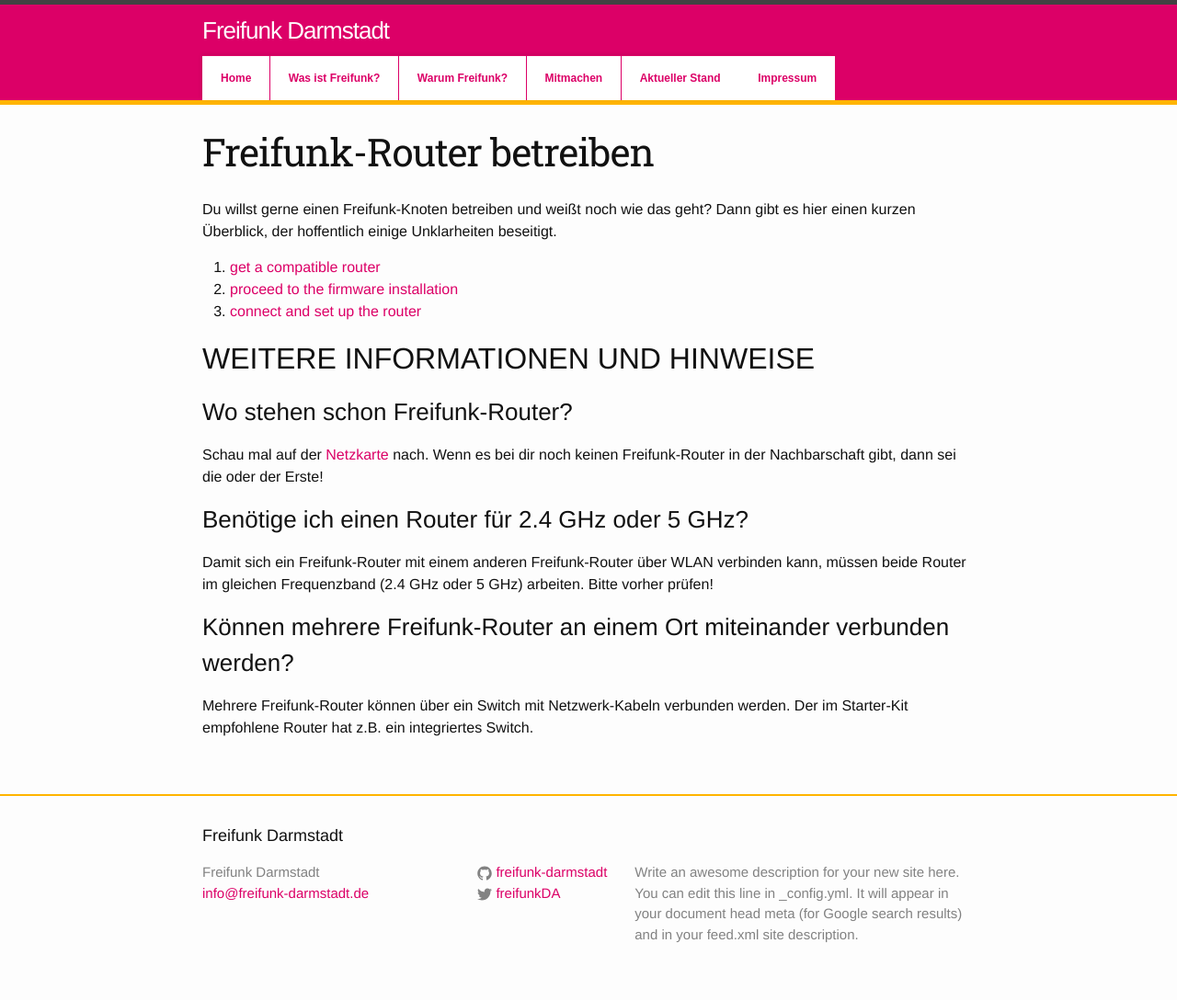
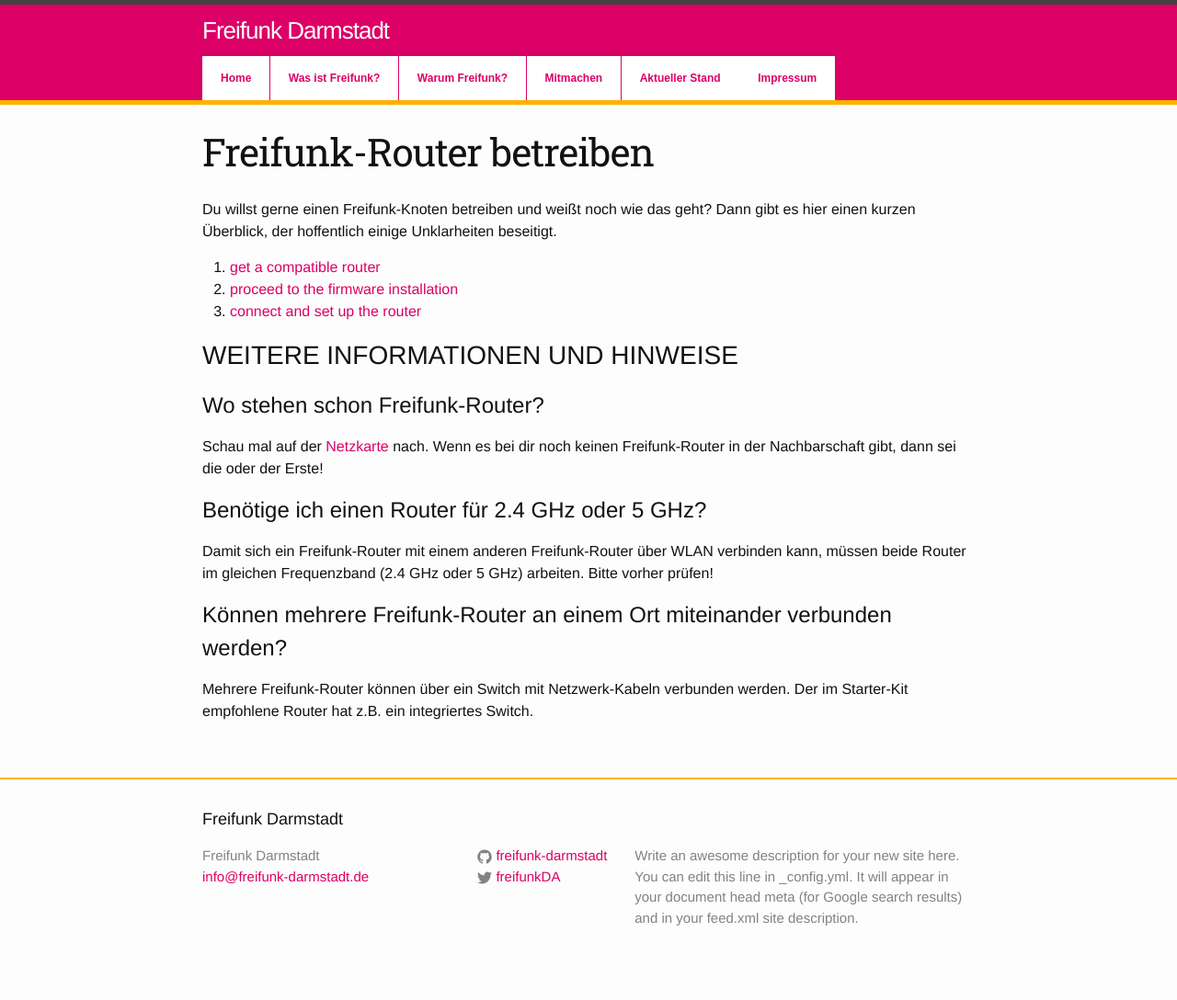
Before and after one commit to mdrenger/darmstadt.freifunk.net, a Jekyll site: the page built from pages/mitmachen/router_betreiben.md, in a window 1280 px wide. Shown: the whole page at 92% size. Built offline with Jekyll 4.4.1, drawn with Linux system fonts in a browser that asks for light colours.

Commit message:
decreased title font size

```diff
--- a/_sass/_layout.scss
+++ b/_sass/_layout.scss
@@ -206,7 +206,7 @@
     margin-bottom: $spacing-unit;
 
     h2 {
-        font-size: 32px;
+        font-size: 28px;
         text-transform: uppercase;
         @include media-query($on-laptop) {
             font-size: 28px;
@@ -214,7 +214,7 @@
     }
 
     h3 {
-        font-size: 26px;
+        font-size: 24px;
 
         @include media-query($on-laptop) {
             font-size: 22px;
```
